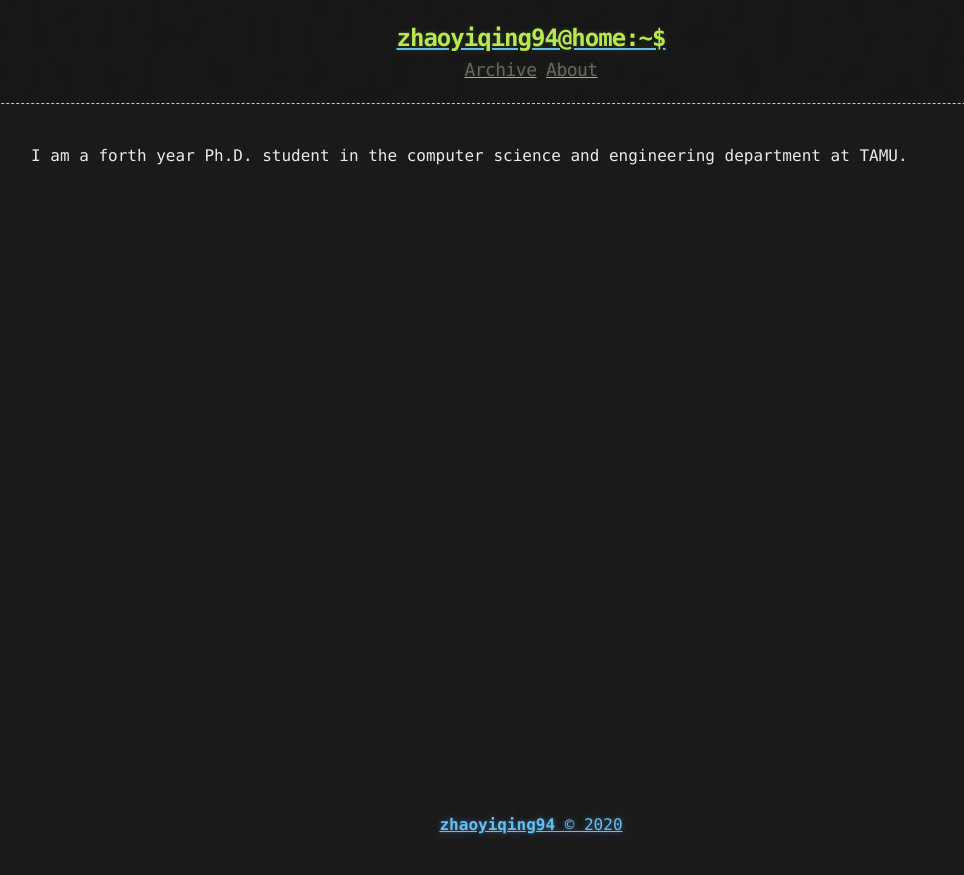
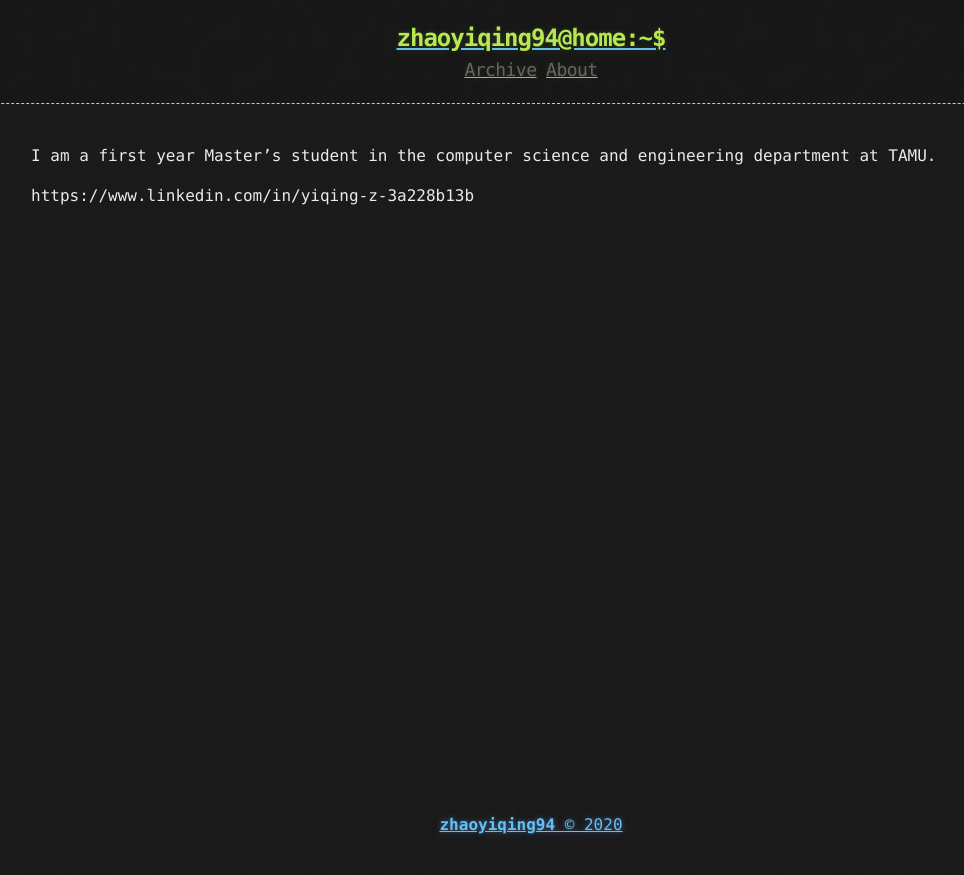
Before and after one commit to zyq823/zyq823.github.io, a Jekyll site: the page built from about.md, in a window 1280 px wide. Shown: the top 875 px of the page, without its empty margins (109-1073 px from the left). Built offline with Jekyll 4.4.1, drawn with Linux system fonts in a browser that asks for light colours.

Commit message:
update info

```diff
--- a/about.md
+++ b/about.md
@@ -3,4 +3,6 @@ layout: page
 title: About
 ---
 
-I am a forth year Ph.D. student in the computer science and engineering department at TAMU.
+I am a first year Master's student in the computer science and engineering department at TAMU.
+
+https://www.linkedin.com/in/yiqing-z-3a228b13b
```
